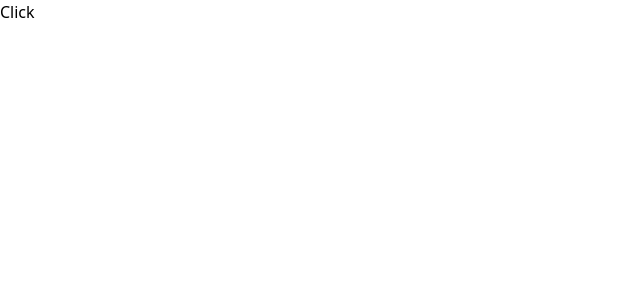
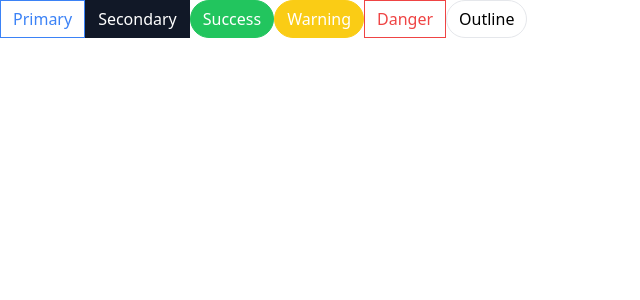
Before and after one commit to VirajAdiga/react-navigation, a React (Create React App) app: page / in a window 1280 px wide. Shown: the top 300 px of the page, without its empty margins (0-640 px from the left). Built offline with nearby package versions, Linux system fonts and the light colour scheme.

Commit message:
Create custom Button component to customize styling based on prop values

```diff
--- a/package.json
+++ b/package.json
@@ -6,10 +6,12 @@
     "@testing-library/jest-dom": "^5.17.0",
     "@testing-library/react": "^13.4.0",
     "@testing-library/user-event": "^13.5.0",
+    "classnames": "^2.3.2",
     "prop-types": "^15.8.1",
     "react": "^18.2.0",
     "react-dom": "^18.2.0",
     "react-scripts": "5.0.1",
+    "tailwind-merge": "^2.1.0",
     "web-vitals": "^2.1.4"
   },
   "scripts": {
--- a/src/App.js
+++ b/src/App.js
@@ -2,8 +2,13 @@
 
 function App() {
   return (
-    <div className="App">
-      <Button></Button>
+    <div>
+      <Button primary outline>Primary</Button>
+      <Button secondary>Secondary</Button>
+      <Button success rounded>Success</Button>
+      <Button warning rounded>Warning</Button>
+      <Button danger outline>Danger</Button>
+      <Button outline rounded>Outline</Button>
     </div>
   );
 }
--- a/src/components/Button.js
+++ b/src/components/Button.js
@@ -1,6 +1,36 @@
-function Button(){
+import { twMerge } from "tailwind-merge";
+import classNames from "classnames";
+
+function Button({
+    children,
+    primary,
+    secondary,
+    success,
+    warning,
+    danger,
+    rounded,
+    outline
+}){
+
+    const classes = twMerge(
+        classNames("px-3 py-1.5 border", {
+            "border-blue-500 bg-blue-500 text-white": primary,
+            "border-gray-900 bg-gray-900 text-white": secondary,
+            "border-green-500 bg-green-500 text-white": success,
+            "border-yellow-400 bg-yellow-400 text-white": warning,
+            "border-red-500 bg-red-500 text-white": danger,
+            "rounded-full": rounded,
+            "bg-white": outline,
+            "text-blue-500" : outline && primary,
+            "text-gray-900" : outline && secondary,
+            "text-green-500" : outline && success,
+            "text-yellow-1000" : outline && warning,
+            "text-red-500" : outline && danger,
+        })
+    );
+
     return (
-        <button>Click</button>
+        <button className={classes}>{children}</button>
     )
 }
 
```
Also changed, not shown: 1 other file (tests, documents, lock files or other folders).
